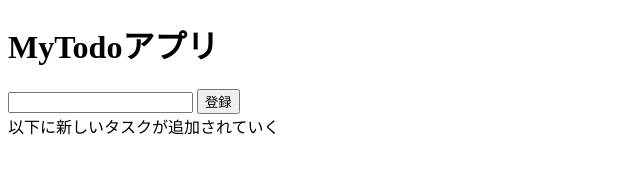
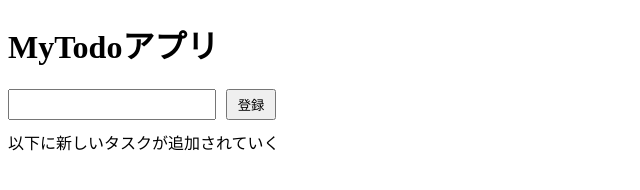
Before and after one commit to takatoshi-tenko/myTodoApp, a plain HTML site: page index.html in a window 1280 px wide. Shown: the whole page, without its empty margins (0-640 px from the left). Drawn offline with Linux system fonts and the light colour scheme.

Commit message:
style: 簡易なスタイル調整を行なった

```diff
--- a/index.html
+++ b/index.html
@@ -3,15 +3,16 @@
 <head>
   <meta charset="UTF-8">
   <meta name="viewport" content="width=device-width, initial-scale=1.0">
+  <link rel="stylesheet" href="style.css">
   <title>Todoアプリ</title>
 </head>
 <body>
   <h1>MyTodoアプリ</h1>
-  <div>
-    <input type="text" id="taskInput">
-    <button onclick="addTask()">登録</button>
+  <div class="form">
+    <input class="input" type="text" id="taskInput">
+    <button class="button" onclick="addTask()">登録</button>
   </div>
-  <span>以下に新しいタスクが追加されていく</span>
+  <span class="message">以下に新しいタスクが追加されていく</span>
   <ul id="ul"></ul>
   <script src="main.js"></script>
 </body>
--- /dev/null
+++ b/style.scss
@@ -0,0 +1,19 @@
+.form {
+  display: flex;
+  margin-bottom: 10px;
+}
+
+.input {
+  width: 200px;
+  height: 25px;
+  margin-right: 10px;
+}
+
+.button {
+  width: 50px;
+  display: block;
+}
+
+.message {
+  width: 100px;
+}
```
Also changed, not shown: style.css (added), 1 other file.
